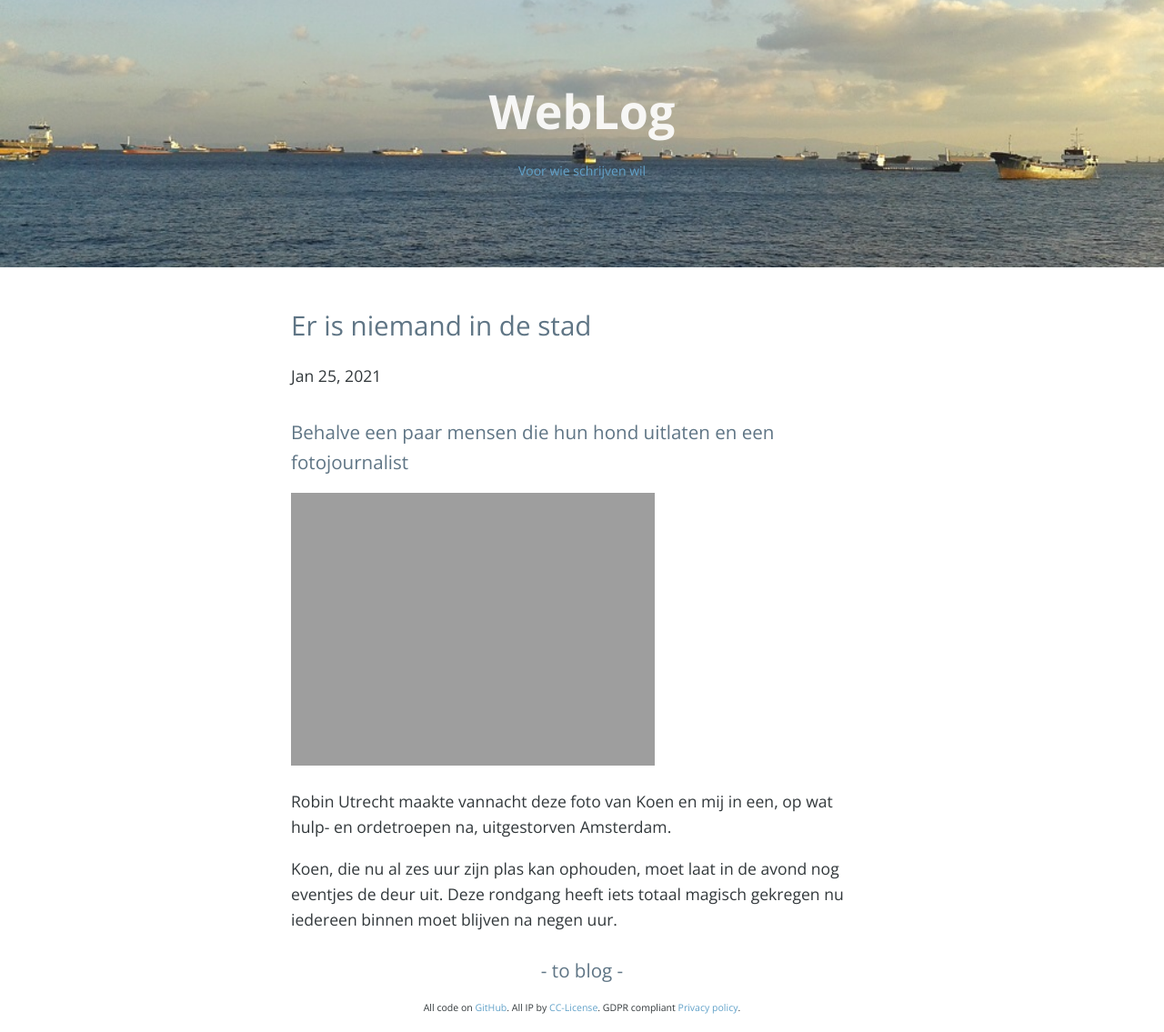
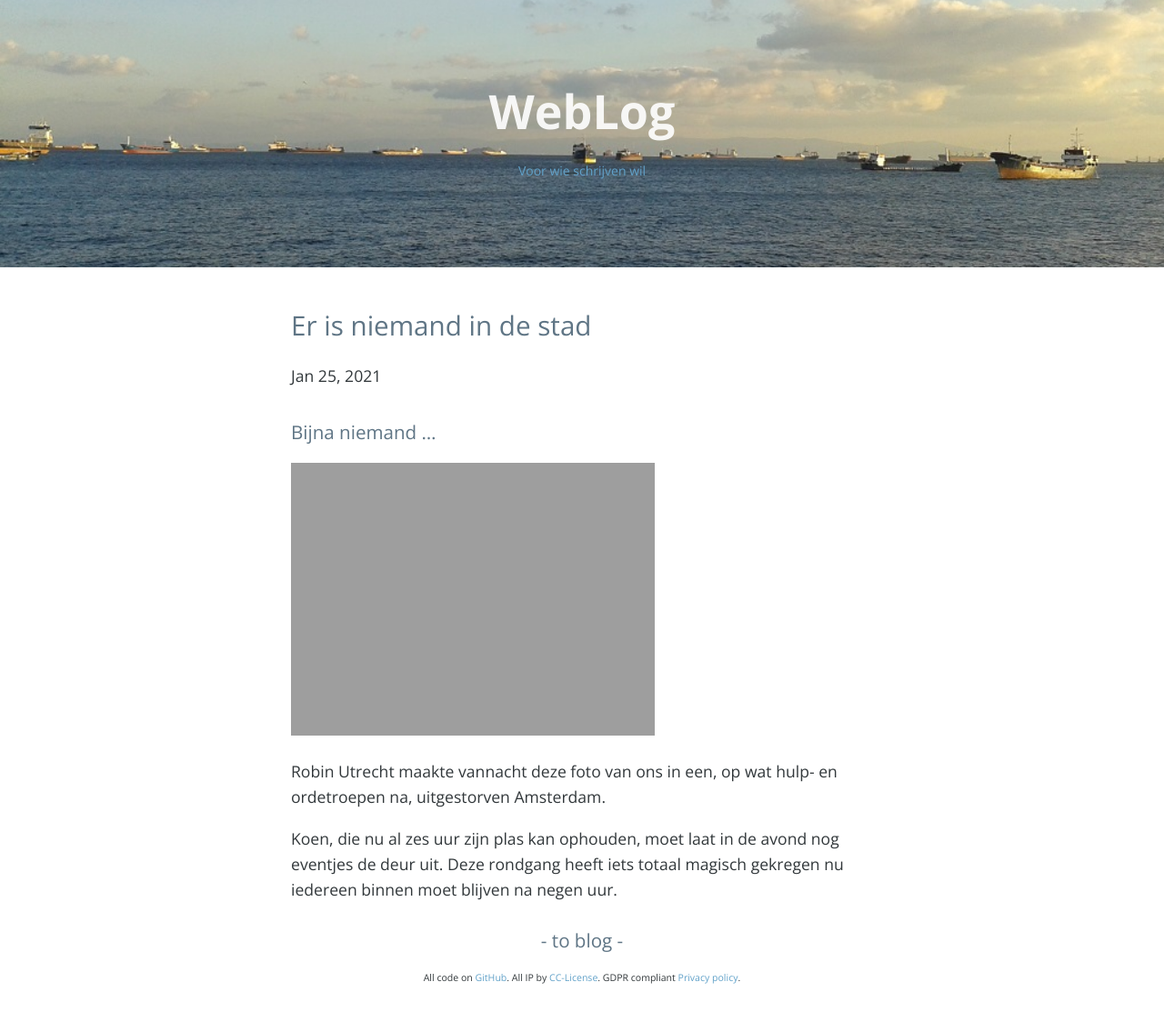
Before and after one commit to fprisse/Weblog, a Jekyll site: the page built from _posts/2021-01-25-legestad.md, in a window 1280 px wide. Shown: the whole page at 91% size. Built offline with Jekyll 4.4.1, drawn with Linux system fonts in a browser that asks for light colours; nearby versions of some CDN libraries; comment, search, counter and statistics services are not loaded; after the commit the page ends 1102 px from its top, so only the background shows below that.

Commit message:
Bijna niemand

```diff
--- a/_posts/2021-01-25-legestad.md
+++ b/_posts/2021-01-25-legestad.md
@@ -5,10 +5,10 @@ date: 2021-01-25 01:30:00 +0100
 categories: Covid, Dieren
 ---
 
-### Behalve een paar mensen die hun hond uitlaten en een fotojournalist
+### Bijna niemand ...
 
 [![damdog]({{ site.url }}/assets/damdog.png)](https://prisse.net/damdog.jpg)
 
-Robin Utrecht maakte vannacht deze foto van Koen en mij in een, op wat hulp- en ordetroepen na, uitgestorven Amsterdam.
+Robin Utrecht maakte vannacht deze foto van ons in een, op wat hulp- en ordetroepen na, uitgestorven Amsterdam.
 
 Koen, die nu al zes uur zijn plas kan ophouden, moet laat in de avond nog eventjes de deur uit. Deze rondgang heeft iets totaal magisch gekregen nu iedereen binnen moet blijven na negen uur.
```
